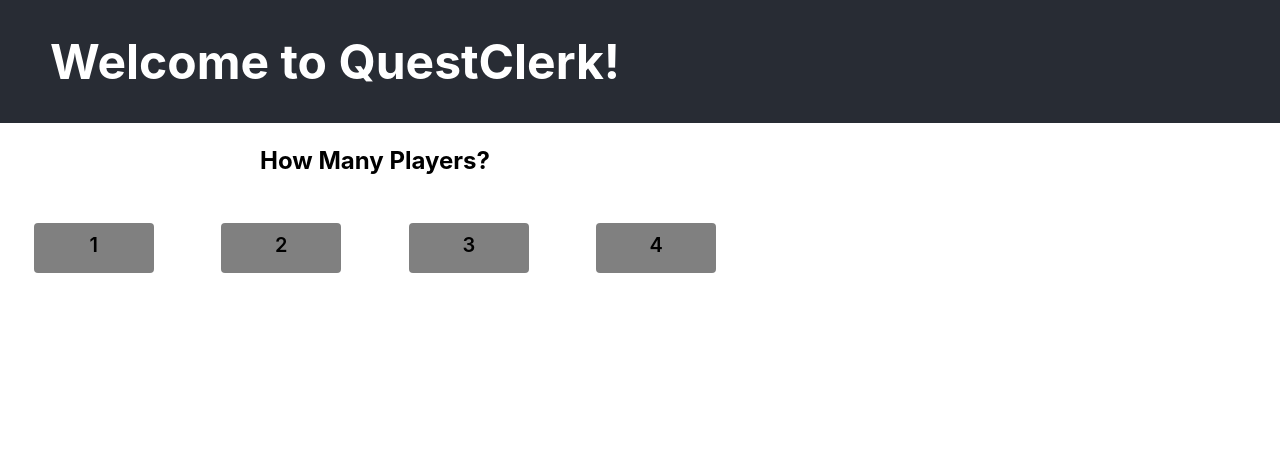
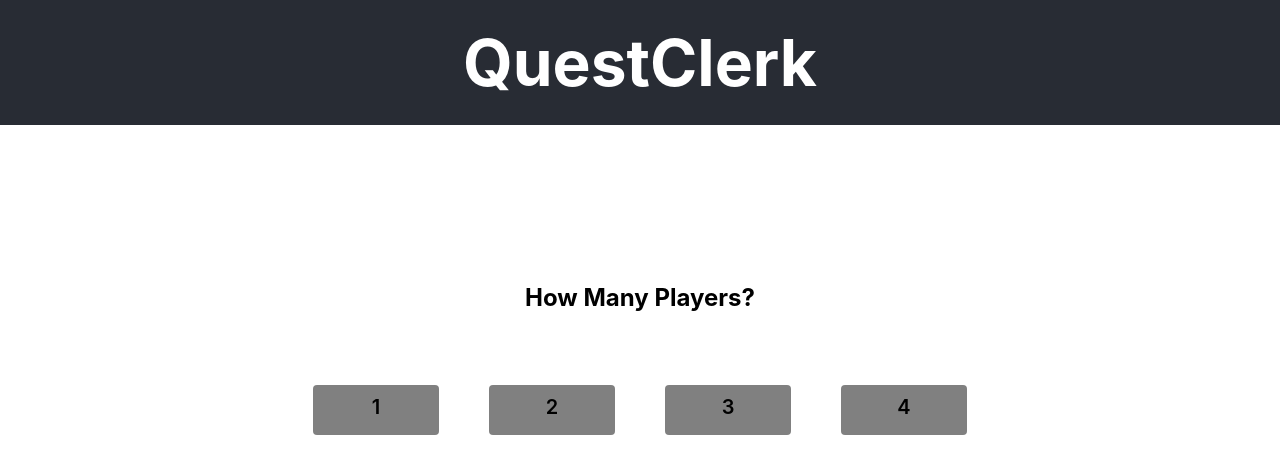
Before and after one commit to Lasertype/quest, a React (Create React App) app: page / in a window 1280 px wide. Shown: the top 474 px of the page. Built offline with nearby package versions, Linux system fonts and the light colour scheme.

Commit message:
minor flex adjustments; created _shared folder and components folder

```diff
--- a/src/App/App.scss
+++ /dev/null
@@ -1,24 +0,0 @@
-.App {
-  text-align: center;
-}
-
-.App-header {
-  background-color: #282c34;
-  min-height: 10vh;
-  display: flex;
-  flex-direction: row;
-  /* align-items: left; */
-  padding-left: 50px;
-  font-size: 1.5em;
-  color: white;
-}
-
-.modal-container {
-  width: 750px;
-  height: 225px;
-  position: relative;
-}
-
-.modalf {
-  padding: 0;
-}
--- a/src/App/App.jsx
+++ b/src/components/App/App.jsx
@@ -2,6 +2,7 @@ import React, { useState, useEffect } from "react";
 import "./App.scss";
 import NumPlayers from "../NumPlayers/NumPlayers";
 import ReactModal from "react-responsive-modal";
+import ring from "../../_shared/images/One_Ring_Render.png"
 
 const App = () => {
   const [numberOfPlayers, setNumberOfPlayers] = useState(0);
@@ -14,9 +15,9 @@ const App = () => {
   return (
     <div className="App">
       <header className="App-header">
-        <h1>Welcome to QuestClerk!</h1>
+        <h1>QuestClerk</h1>
       </header>
-      <ReactModal classNames={{modal: "modalf"}} open={modal} onClose={handleClose} showCloseIcon={false} focusTrapped={false}>
+      <ReactModal classNames={{modal: "modal"}} open={modal} onClose={handleClose} showCloseIcon={false} focusTrapped={false}>
         <div className="modal-container">
           <NumPlayers
           setNumberOfPlayers={setNumberOfPlayers}
--- /dev/null
+++ b/src/components/App/App.scss
@@ -0,0 +1,35 @@
+.App {
+  text-align: center;
+}
+
+.App-header {
+  background-color: #282c34;
+  min-height: 10vh;
+  display: flex;
+  flex-direction: row;
+  justify-content: space-evenly;
+  color: white;
+  font-size: 2em;
+  height: 125px;
+  position: relative;
+}
+
+h1 {
+  margin: auto;
+  line-height: 120px;
+}
+
+.modal-container {
+  position: relative;
+}
+
+.modal {
+  width: 55%;
+  height: 35%;
+  padding: 0;
+  justify-content: center;
+  position: absolute;
+  top: 50%;
+  left: 50%;
+  transform: translate(-50%, -50%);
+}
--- a/src/NumPlayers/NumPlayers.scss
+++ b/src/components/NumPlayers/NumPlayers.scss
@@ -18,15 +18,16 @@
   font-weight: 600;
   font-size: 1.25em;
   height: 50px;
-  padding: 25px 0px 75px 0px;
+  padding: 50px 0px 50px 0px;
   position: relative;
+  flex-wrap: wrap;
 }
 
 .number {
   padding: 10px;
   background-color: grey;
   border-radius: 4px;
-  width: 100px;
+  width: 15%;
   cursor: pointer;
   user-select: none;
 }
--- a/src/index.js
+++ b/src/index.js
@@ -1,6 +1,6 @@
 import React from "react";
 import ReactDOM from "react-dom";
 import "./index.scss";
-import App from "./App/App.jsx";
+import App from "../src/components/App/App";
 
 ReactDOM.render(<App />, document.getElementById("root"));
```
Also changed, not shown: src/components/NumPlayers/NumPlayers.jsx (renamed from src/NumPlayers/NumPlayers.jsx), 1 other file (tests, documents, lock files or other folders).
